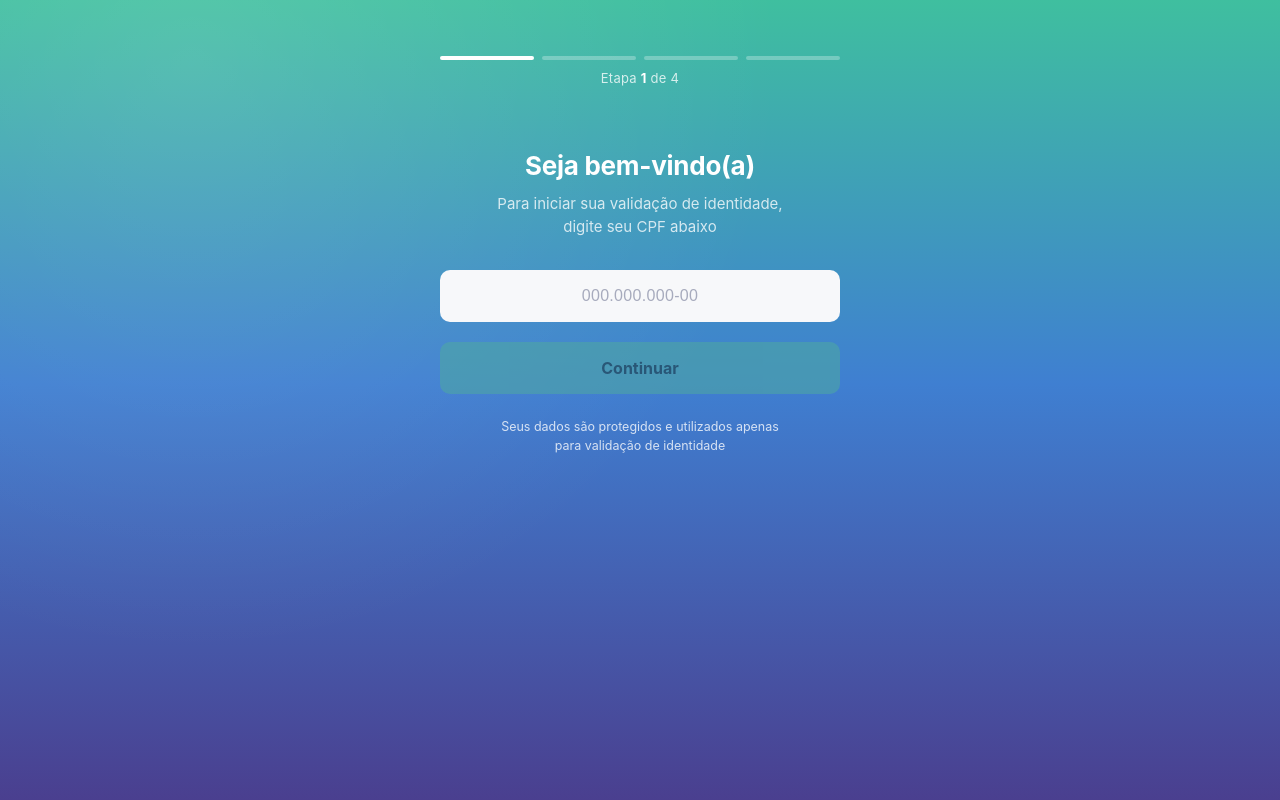
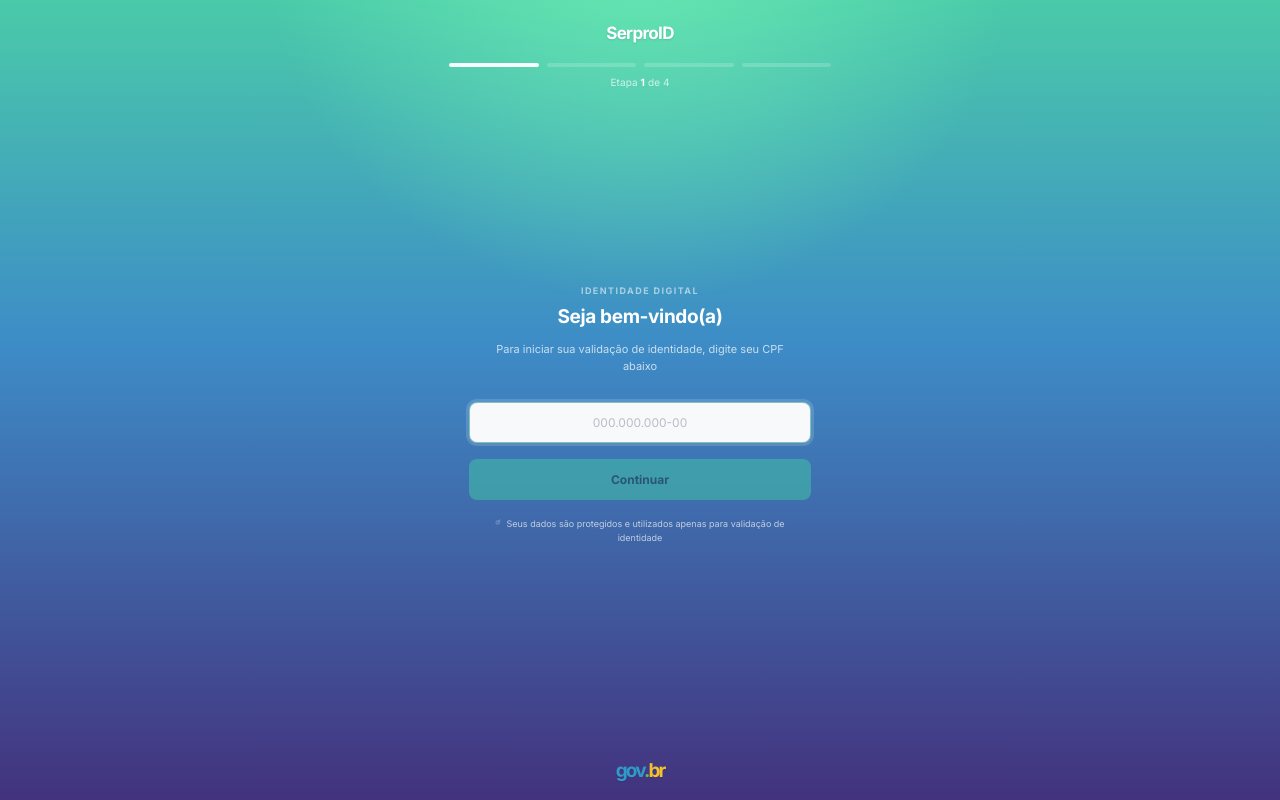
Before and after one commit to serproid/serproid, a React (Vite) app: page / in a window 1280 px wide. Built offline with nearby package versions, Linux system fonts and the light colour scheme.

Commit message:
Clone SerproID identity validation flow

```diff
--- a/index.html
+++ b/index.html
@@ -2,9 +2,9 @@
 <html lang="pt-BR">
   <head>
     <meta charset="UTF-8" />
-    <link rel="icon" type="image/svg+xml" href="/favicon.svg" />
     <meta name="viewport" content="width=device-width, initial-scale=1.0" />
-    <title>Validação de Identidade</title>
+    <meta name="description" content="SerproID — Identidade digital segura" />
+    <title>SerproID — Identidade digital segura</title>
   </head>
   <body>
     <div id="root"></div>
--- a/src/App.css
+++ b/src/App.css
@@ -1,174 +1,59 @@
 .page {
   min-height: 100vh;
-  display: flex;
-  justify-content: center;
-  padding: 56px 20px;
+  overflow: hidden;
+  background: radial-gradient(circle at 50% -10%, rgba(111, 239, 180, .82), transparent 35%), linear-gradient(180deg, #4acaa9 0%, #3d8cc7 43%, #43327d 100%);
 }
-
-.page__inner {
-  width: 100%;
-  max-width: 400px;
-  display: flex;
-  flex-direction: column;
-  align-items: center;
-}
-
-.sr-only {
-  position: absolute;
-  width: 1px;
-  height: 1px;
-  overflow: hidden;
-  clip: rect(0 0 0 0);
-  white-space: nowrap;
-}
-
-/* Step progress */
-.step-progress {
-  width: 100%;
-  margin-bottom: 64px;
-}
-
-.step-progress__track {
-  display: flex;
-  gap: 8px;
-}
-
-.step-progress__segment {
-  flex: 1;
-  height: 4px;
-  border-radius: 999px;
-  background: var(--track);
-}
-
-.step-progress__segment--done {
-  background: #ffffff;
-}
-
-.step-progress__label {
-  margin: 10px 0 0;
-  text-align: center;
-  font-size: 13px;
-  letter-spacing: 0.02em;
-  color: var(--muted);
-}
-
-.step-progress__label strong {
-  color: #ffffff;
-}
-
-/* Step panel (shared by all steps) */
-.step-panel {
-  width: 100%;
-  display: flex;
-  flex-direction: column;
-  align-items: center;
-  text-align: center;
-}
-
-.step-panel__title {
-  margin: 0 0 12px;
-  font-size: 26px;
-  font-weight: 700;
-  color: #ffffff;
-  letter-spacing: -0.01em;
-}
-
-.step-panel__subtitle {
-  margin: 0 0 32px;
-  font-size: 15px;
-  line-height: 1.5;
-  color: var(--muted);
-  max-width: 320px;
-}
-
-.step-panel__input {
-  width: 100%;
-  padding: 16px 18px;
-  border-radius: 10px;
-  border: 1px solid transparent;
-  background: var(--paper);
-  font-size: 16px;
-  color: var(--ink);
-  text-align: center;
-  letter-spacing: 0.02em;
-}
-
-.step-panel__input::placeholder {
-  color: #a7abbd;
-}
-
-.step-panel__input--error {
-  border-color: #e0668a;
-}
-
-.step-panel__error {
-  width: 100%;
-  margin: 10px 0 0;
-  font-size: 13px;
-  text-align: left;
-  color: #ffd7e3;
-}
-
-.step-panel__button {
-  width: 100%;
-  margin-top: 20px;
-  padding: 16px 18px;
-  border: none;
-  border-radius: 10px;
-  background: var(--accent);
-  color: #163430;
-  font-size: 16px;
-  font-weight: 700;
-  cursor: pointer;
-  transition: background-color 0.15s ease, transform 0.1s ease;
-}
-
-.step-panel__button:hover:not(:disabled) {
-  background: var(--accent-dark);
-}
-
-.step-panel__button:active:not(:disabled) {
-  transform: scale(0.99);
-}
-
-.step-panel__button:disabled {
-  opacity: 0.55;
-  cursor: not-allowed;
-}
-
-.step-panel__ghost-button {
-  width: 100%;
-  margin-top: 12px;
-  padding: 14px 18px;
-  border: 1px solid rgba(255, 255, 255, 0.4);
-  border-radius: 10px;
-  background: transparent;
-  color: #ffffff;
-  font-size: 15px;
-  font-weight: 600;
-  cursor: pointer;
-}
-
-.step-panel__footnote {
-  margin: 24px 0 0;
-  font-size: 12.5px;
-  line-height: 1.5;
-  color: var(--muted);
-  max-width: 300px;
-}
-
-.step-panel__placeholder {
-  width: 100%;
-  padding: 40px 18px;
-  margin-bottom: 8px;
-  border: 1px dashed rgba(255, 255, 255, 0.4);
-  border-radius: 10px;
-  color: var(--muted);
-  font-size: 14px;
-}
-
-@media (max-width: 380px) {
-  .step-panel__title {
-    font-size: 22px;
-  }
-}
+.page__inner { width: min(100%, 430px); min-height: 100vh; margin: 0 auto; padding: 17px 24px 18px; display: flex; flex-direction: column; align-items: center; }
+.brand-area { width: 100%; display: flex; flex-direction: column; align-items: center; flex-shrink: 0; }
+.brand-mark { font-size: 17px; font-weight: 700; letter-spacing: -.04em; line-height: 1; margin-top: 8px; text-shadow: 0 1px 2px rgba(24, 51, 90, .15); }
+.progress { width: 100%; margin-top: 21px; text-align: center; }
+.progress__track { display: flex; gap: 8px; width: 100%; }
+.progress__segment { height: 4px; flex: 1; border-radius: 99px; background: rgba(255,255,255,.18); transition: background .2s ease; }
+.progress__segment.is-active { background: rgba(255,255,255,.95); }
+.progress p { margin: 9px 0 0; color: rgba(255,255,255,.72); font-size: 10px; letter-spacing: .01em; }
+.progress strong { color: #fff; font-weight: 700; }
+.content { width: 100%; flex: 1; display: flex; align-items: center; justify-content: center; animation: enter .25s ease both; }
+.step-panel { width: 100%; max-width: 342px; display: flex; flex-direction: column; align-items: center; text-align: center; }
+.eyebrow { margin-bottom: 9px; color: rgba(255,255,255,.55); font-size: 9px; font-weight: 700; letter-spacing: .16em; }
+h1 { margin: 0 0 12px; font-size: 19px; line-height: 1.25; font-weight: 700; letter-spacing: -.02em; }
+.subtitle { max-width: 315px; margin: 0 0 27px; color: rgba(255,255,255,.72); font-size: 11px; line-height: 1.55; }
+.input { width: 100%; height: 41px; padding: 0 16px; border: 1px solid transparent; border-radius: 8px; background: #f8f9fb; color: #26314d; text-align: center; font-size: 12px; transition: box-shadow .18s, border-color .18s; }
+.input::placeholder { color: #b7bdc9; }
+.input:focus { outline: none; border-color: rgba(79, 169, 160, .7); box-shadow: 0 0 0 3px rgba(255,255,255,.15); }
+.input--error { border-color: #ff9ba8; }
+.error-message { width: 100%; margin: 8px 0 -1px; color: #ffd3d7; font-size: 10px; text-align: left; }
+.primary-button { width: 100%; height: 41px; margin-top: 16px; border-radius: 8px; background: #42c5a5; color: #163d43; font-size: 12px; font-weight: 700; cursor: pointer; transition: transform .16s ease, background .16s ease, opacity .16s ease; }
+.primary-button:hover:not(:disabled) { background: #59d5b6; }
+.primary-button:active:not(:disabled) { transform: scale(.98); }
+.primary-button:disabled { opacity: .52; cursor: not-allowed; }
+.secondary-button { width: 100%; height: 38px; margin-top: 8px; border: 1px solid rgba(255,255,255,.44); border-radius: 8px; background: transparent; color: #fff; font-size: 11px; font-weight: 600; cursor: pointer; transition: background .16s; }
+.secondary-button:hover { background: rgba(255,255,255,.1); }
+.privacy { max-width: 290px; margin: 16px 0 0; color: rgba(255,255,255,.67); font-size: 9px; line-height: 1.45; }
+.lock { display: inline-block; margin-right: 3px; transform: rotate(180deg); font-size: 10px; }
+.illustration { width: 58px; height: 58px; display: grid; place-items: center; margin-bottom: 18px; border: 1px solid rgba(255,255,255,.22); border-radius: 18px; background: rgba(255,255,255,.1); box-shadow: inset 0 1px 0 rgba(255,255,255,.12); }
+.illustration span { color: #c7fff0; font-size: 25px; font-weight: 700; }
+.summary-card, .status-card { width: 100%; padding: 14px 16px; display: flex; align-items: center; gap: 9px; border: 1px solid rgba(255,255,255,.14); border-radius: 9px; background: rgba(30, 48, 113, .18); font-size: 11px; }
+.summary-card span:first-child { color: rgba(255,255,255,.62); }
+.summary-card strong { margin-right: auto; font-weight: 600; }
+.verified { color: #b9f8df; font-size: 9px; }
+.document-options { width: 100%; display: grid; gap: 8px; }
+.document-option { min-height: 43px; padding: 0 13px; display: flex; align-items: center; gap: 10px; border: 1px solid rgba(255,255,255,.2); border-radius: 8px; background: rgba(255,255,255,.08); color: #fff; text-align: left; font-size: 11px; cursor: pointer; }
+.document-option.is-selected { border-color: #72e4bd; background: rgba(66,197,165,.2); }
+.radio { width: 16px; height: 16px; display: grid; place-items: center; border: 1px solid rgba(255,255,255,.65); border-radius: 50%; color: #173f44; font-size: 10px; }
+.document-option.is-selected .radio { border-color: #72e4bd; background: #72e4bd; }
+.upload-note { width: 100%; margin-top: 13px; padding: 12px; display: flex; align-items: center; gap: 10px; border-radius: 8px; background: rgba(20, 43, 107, .16); text-align: left; }
+.upload-note > span { color: #baf6e0; font-size: 21px; }
+.upload-note strong, .upload-note small { display: block; }
+.upload-note strong { font-size: 10px; font-weight: 600; }
+.upload-note small { margin-top: 3px; color: rgba(255,255,255,.61); font-size: 9px; }
+.success-icon { width: 60px; height: 60px; margin-bottom: 18px; display: grid; place-items: center; border: 1px solid rgba(146,255,212,.6); border-radius: 50%; background: rgba(66,197,165,.25); color: #b9ffe2; font-size: 29px; font-weight: 700; }
+.status-card { justify-content: center; color: #c8f6e6; }
+.status-dot { width: 8px; height: 8px; border-radius: 50%; background: #67e3b8; box-shadow: 0 0 0 4px rgba(103,227,184,.15); }
+.footer-brand { margin-top: auto; padding-top: 18px; font-size: 19px; font-weight: 700; letter-spacing: -.1em; text-shadow: 0 1px 1px rgba(0,0,0,.08); }
+.gov-blue { color: #2f9bc9; }.gov-green { color: #5fbd59; }.gov-yellow { color: #f3c22d; }
+.spinner { display: inline-block; width: 11px; height: 11px; margin-right: 5px; vertical-align: -1px; border: 2px solid rgba(22,61,67,.25); border-top-color: #163d43; border-radius: 50%; animation: spin .7s linear infinite; }
+.sr-only { position: absolute; width: 1px; height: 1px; padding: 0; margin: -1px; overflow: hidden; clip: rect(0,0,0,0); white-space: nowrap; border: 0; }
+@keyframes spin { to { transform: rotate(360deg); } }
+@keyframes enter { from { opacity: 0; transform: translateY(7px); } to { opacity: 1; transform: translateY(0); } }
+@media (max-width: 380px) { .page__inner { padding-left: 18px; padding-right: 18px; } .step-panel { max-width: 330px; } }
+@media (prefers-reduced-motion: reduce) { *, *::before, *::after { animation-duration: .01ms !important; transition-duration: .01ms !important; } }
--- a/src/App.jsx
+++ b/src/App.jsx
@@ -1,67 +1,135 @@
-import { useState } from "react";
+import { useEffect, useMemo, useState } from "react";
 import "./App.css";
-import StepProgress from "./components/StepProgress";
-import Step1Cpf from "./pages/Step1Cpf";
-import StepPlaceholder from "./pages/StepPlaceholder";
+import { formatCpf, isValidCpf } from "./utils/cpf";
 
 const TOTAL_STEPS = 4;
+
+function Header({ step }) {
+  return (
+    <header className="brand-area">
+      <div className="brand-mark" aria-label="SerproID">SerproID</div>
+      <div className="progress" role="progressbar" aria-valuenow={step} aria-valuemin="1" aria-valuemax={TOTAL_STEPS}>
+        <div className="progress__track">
+          {Array.from({ length: TOTAL_STEPS }, (_, index) => (
+            <span key={index} className={index < step ? "progress__segment is-active" : "progress__segment"} />
+          ))}
+        </div>
+        <p>Etapa <strong>{step}</strong> de {TOTAL_STEPS}</p>
+      </div>
+    </header>
+  );
+}
+
+function Footer() {
+  return (
+    <footer className="footer-brand" aria-label="Governo Federal">
+      <span className="gov-blue">gov</span><span className="gov-green">.</span><span className="gov-yellow">br</span>
+    </footer>
+  );
+}
+
+function Step1({ cpf, setCpf, onContinue }) {
+  const [touched, setTouched] = useState(false);
+  const [loading, setLoading] = useState(false);
+  const digits = cpf.replace(/\D/g, "");
+  const valid = digits.length === 11 && isValidCpf(cpf);
+  const error = touched && digits.length === 11 && !valid;
+
+  function submit(event) {
+    event.preventDefault();
+    setTouched(true);
+    if (!valid || loading) return;
+    setLoading(true);
+    window.setTimeout(() => onContinue(), 900);
+  }
+
+  return (
+    <form className="step-panel" onSubmit={submit} noValidate>
+      <div className="eyebrow">IDENTIDADE DIGITAL</div>
+      <h1>Seja bem-vindo(a)</h1>
+      <p className="subtitle">Para iniciar sua validação de identidade, digite seu CPF abaixo</p>
+      <label className="sr-only" htmlFor="cpf">CPF</label>
+      <input
+        id="cpf" name="cpf" autoFocus inputMode="numeric" autoComplete="off"
+        className={error ? "input input--error" : "input"}
+        placeholder="000.000.000-00" value={cpf} maxLength={14}
+        onChange={(event) => setCpf(formatCpf(event.target.value))}
+        onBlur={() => setTouched(true)}
+      />
+      {error && <p className="error-message">CPF inválido. Confira os números digitados.</p>}
+      <button className="primary-button" type="submit" disabled={digits.length !== 11 || loading}>
+        {loading ? <><span className="spinner" /> Consultando...</> : "Continuar"}
+      </button>
+      <p className="privacy"><span className="lock">⌕</span> Seus dados são protegidos e utilizados apenas para validação de identidade</p>
+    </form>
+  );
+}
+
+function Step2({ cpf, onContinue, onBack }) {
+  const masked = useMemo(() => `${cpf.slice(0, 3)}.***.***-${cpf.slice(-2)}`, [cpf]);
+  return (
+    <section className="step-panel">
+      <div className="illustration illustration--person"><span>✓</span></div>
+      <h1>Confirme seus dados</h1>
+      <p className="subtitle">Encontramos um cadastro para o CPF informado. Confira antes de continuar.</p>
+      <div className="summary-card"><span>CPF</span><strong>{masked}</strong><span className="verified">✓ verificado</span></div>
+      <button className="primary-button" type="button" onClick={onContinue}>Confirmar e continuar</button>
+      <button className="secondary-button" type="button" onClick={onBack}>Voltar</button>
+      <p className="privacy">Você está no ambiente seguro SerproID</p>
+    </section>
+  );
+}
+
+function Step3({ onContinue, onBack }) {
+  const [selected, setSelected] = useState("");
+  return (
+    <section className="step-panel">
+      <div className="illustration illustration--document"><span>▤</span></div>
+      <h1>Envie um documento</h1>
+      <p className="subtitle">Escolha um documento oficial com foto para confirmar sua identidade.</p>
+      <div className="document-options" role="radiogroup" aria-label="Tipo de documento">
+        {["Carteira de identidade (RG)", "Carteira de motorista (CNH)"].map((item) => (
+          <button key={item} type="button" className={selected === item ? "document-option is-selected" : "document-option"} onClick={() => setSelected(item)}>
+            <span className="radio">{selected === item ? "✓" : ""}</span>{item}
+          </button>
+        ))}
+      </div>
+      <div className="upload-note"><span>↥</span><div><strong>Foto nítida e bem iluminada</strong><small>Você poderá enviar a imagem na próxima tela</small></div></div>
+      <button className="primary-button" type="button" disabled={!selected} onClick={onContinue}>Continuar</button>
+      <button className="secondary-button" type="button" onClick={onBack}>Voltar</button>
+    </section>
+  );
+}
+
+function Step4({ onRestart }) {
+  return (
+    <section className="step-panel complete-panel">
+      <div className="success-icon">✓</div>
+      <h1>Validação iniciada!</h1>
+      <p className="subtitle">Recebemos suas informações. Em breve você receberá o resultado da sua validação de identidade.</p>
+      <div className="status-card"><span className="status-dot" /> Processo em análise</div>
+      <button className="primary-button" type="button" onClick={onRestart}>Voltar ao início</button>
+      <p className="privacy">Não feche esta página até concluir o processo.</p>
+    </section>
+  );
+}
 
 export default function App() {
   const [step, setStep] = useState(1);
   const [cpf, setCpf] = useState("");
-
-  function goNext() {
-    setStep((s) => Math.min(s + 1, TOTAL_STEPS));
-  }
-
-  function goBack() {
-    setStep((s) => Math.max(s - 1, 1));
-  }
-
+  useEffect(() => { document.title = "SerproID — Identidade digital segura"; }, []);
   return (
-    <div className="page">
+    <main className="page">
       <div className="page__inner">
-        <StepProgress current={step} total={TOTAL_STEPS} />
-
-        {step === 1 && (
-          <Step1Cpf
-            onContinue={(value) => {
-              setCpf(value);
-              goNext();
-            }}
-          />
-        )}
-
-        {step === 2 && (
-          <StepPlaceholder
-            step={2}
-            title="Confirme seus dados"
-            subtitle={`CPF informado: ${cpf}`}
-            onContinue={goNext}
-            onBack={goBack}
-          />
-        )}
-
-        {step === 3 && (
-          <StepPlaceholder
-            step={3}
-            title="Envie um documento"
-            subtitle="Próxima etapa da validação"
-            onContinue={goNext}
-            onBack={goBack}
-          />
-        )}
-
-        {step === 4 && (
-          <StepPlaceholder
-            step={4}
-            title="Tudo pronto"
-            subtitle="Sua validação foi concluída"
-            onContinue={() => {}}
-            onBack={goBack}
-          />
-        )}
+        <Header step={step} />
+        <div className="content" key={step}>
+          {step === 1 && <Step1 cpf={cpf} setCpf={setCpf} onContinue={() => setStep(2)} />}
+          {step === 2 && <Step2 cpf={cpf} onContinue={() => setStep(3)} onBack={() => setStep(1)} />}
+          {step === 3 && <Step3 onContinue={() => setStep(4)} onBack={() => setStep(2)} />}
+          {step === 4 && <Step4 onRestart={() => { setStep(1); setCpf(""); }} />}
+        </div>
+        <Footer />
       </div>
-    </div>
+    </main>
   );
 }
--- a/src/index.css
+++ b/src/index.css
@@ -1,42 +1,9 @@
-:root {
-  --grad-top: #3fbf9f;
-  --grad-mid: #3f7fd1;
-  --grad-bottom: #4a3f8f;
-  --ink: #1c1f3b;
-  --paper: #f7f8fa;
-  --muted: rgba(255, 255, 255, 0.78);
-  --track: rgba(255, 255, 255, 0.28);
-  --accent: #4fa9a0;
-  --accent-dark: #3d8b83;
-  color-scheme: light;
-}
+@import url('https://fonts.googleapis.com/css2?family=Inter:wght@400;500;600;700&display=swap');
 
-* {
-  box-sizing: border-box;
-}
-
-html,
-body,
-#root {
-  height: 100%;
-  margin: 0;
-}
-
-body {
-  font-family: "Inter", "Segoe UI", system-ui, -apple-system, sans-serif;
-  background:
-    radial-gradient(circle at 15% 8%, rgba(255, 255, 255, 0.12), transparent 45%),
-    linear-gradient(180deg, var(--grad-top) 0%, var(--grad-mid) 48%, var(--grad-bottom) 100%);
-  min-height: 100vh;
-  color: var(--ink);
-  -webkit-font-smoothing: antialiased;
-}
-
-button {
-  font-family: inherit;
-}
-
-:focus-visible {
-  outline: 2px solid #ffffff;
-  outline-offset: 3px;
-}
+:root { font-family: Inter, ui-sans-serif, system-ui, -apple-system, BlinkMacSystemFont, "Segoe UI", sans-serif; color: #fff; background: #44347e; font-synthesis: none; text-rendering: optimizeLegibility; }
+* { box-sizing: border-box; }
+html, body, #root { min-height: 100%; margin: 0; }
+body { min-width: 320px; min-height: 100vh; -webkit-font-smoothing: antialiased; }
+button, input { font: inherit; }
+button { border: 0; }
+:focus-visible { outline: 2px solid #fff; outline-offset: 3px; }
```
